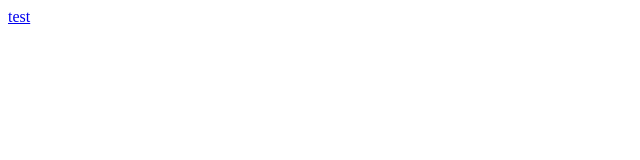
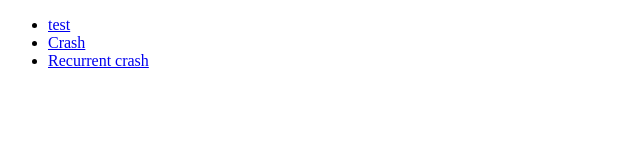
Before and after one commit to persidskiy/link-test, a plain HTML site: page index.html in a window 1280 px wide. Shown: the whole page, without its empty margins (0-640 px from the left). Drawn offline with Linux system fonts and the light colour scheme.

Commit message:
add some urls

```diff
--- a/index.html
+++ b/index.html
@@ -4,6 +4,10 @@
 	<title>test</title>
 </head>
 <body>
-<a href="https://redirect.appmetrica.yandex.com/serve/1033597222417082058">test</a>
+<ul>
+	<li><a href="https://redirect.appmetrica.yandex.com/serve/1033597222417082058">test</a></li>
+  <li><a href="yandexbrowser://crash">Crash</a></li>
+  <li><a href="yandexbrowser://crashtwice">Recurrent crash</a></li>
+</ul>
 </body>
 </html>
```
